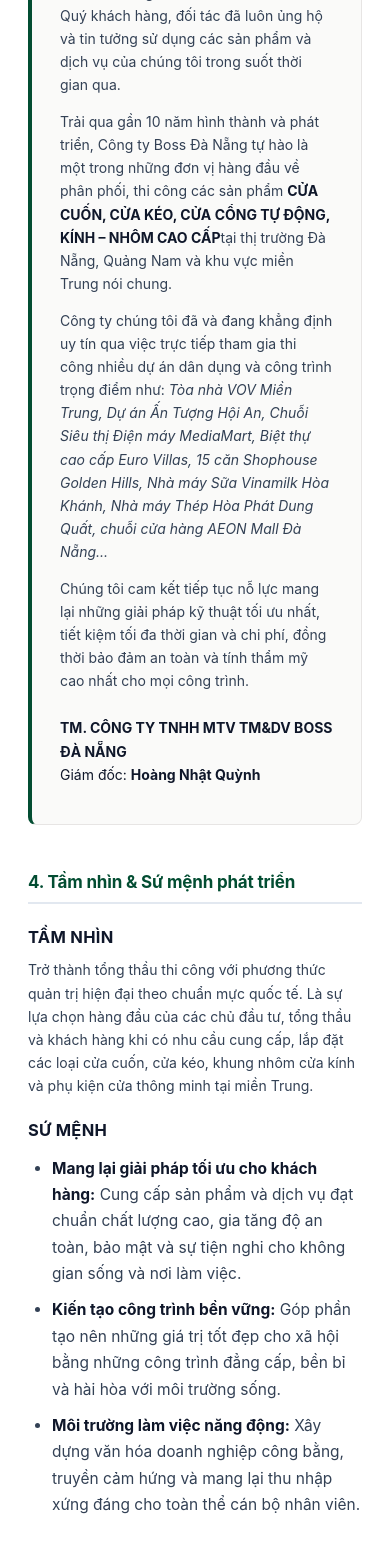
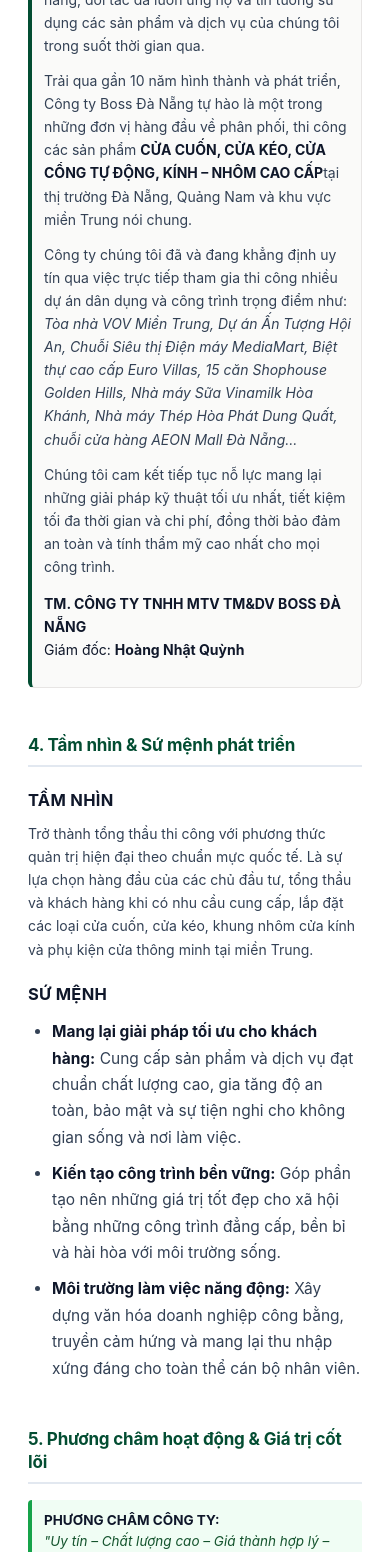
Before and after one commit to nalatio109-rgb/cuatudongbossfrontend, a React (Vite) app: page /ho-so-nang-luc in a window 390 px wide. Shown: the part 3668-5220 px from the top of the page. Built offline with nearby package versions, Linux system fonts and the light colour scheme; no server answers; a web font is replaced by a local one.

Commit message:
style: reduce letter box padding on mobile so text extends close to borders

```diff
--- a/src/pages/CompanyProfile.css
+++ b/src/pages/CompanyProfile.css
@@ -456,4 +456,28 @@
     min-width: unset;
     padding: 14px 16px;
   }
+
+  /* Thư ngỏ box: cho chữ sát ra mép khung theo yêu cầu */
+  .profile-letter-box {
+    padding: 14px 10px 14px 12px !important;
+    margin: 14px 0 !important;
+    font-size: 14px !important;
+    line-height: 1.65 !important;
+    border-radius: 6px !important;
+  }
+
+  .profile-letter-box p {
+    margin-bottom: 12px !important;
+    text-align: left !important;
+  }
+
+  .letter-sign-text {
+    margin-top: 14px !important;
+  }
+
+  .quote-callout-box {
+    padding: 10px 10px 10px 12px !important;
+    font-size: 13.5px !important;
+    margin: 14px 0 !important;
+  }
 }
```
